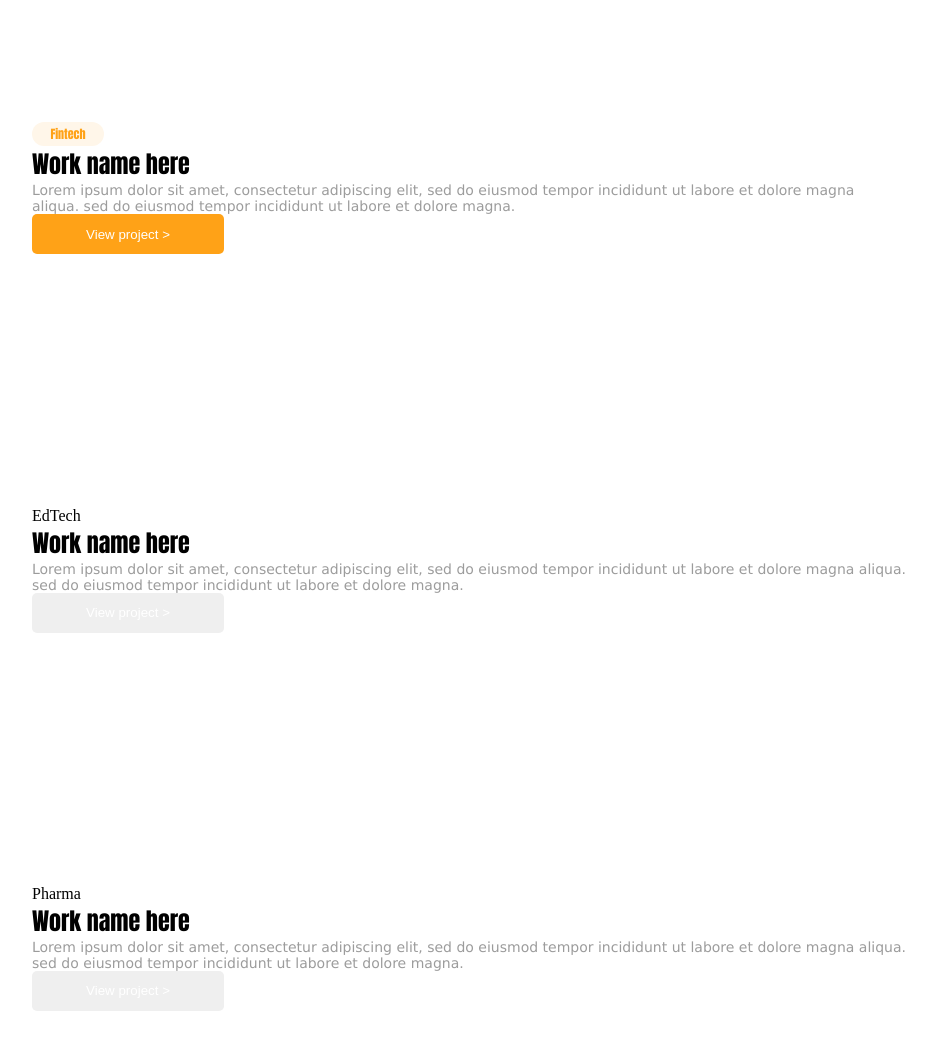
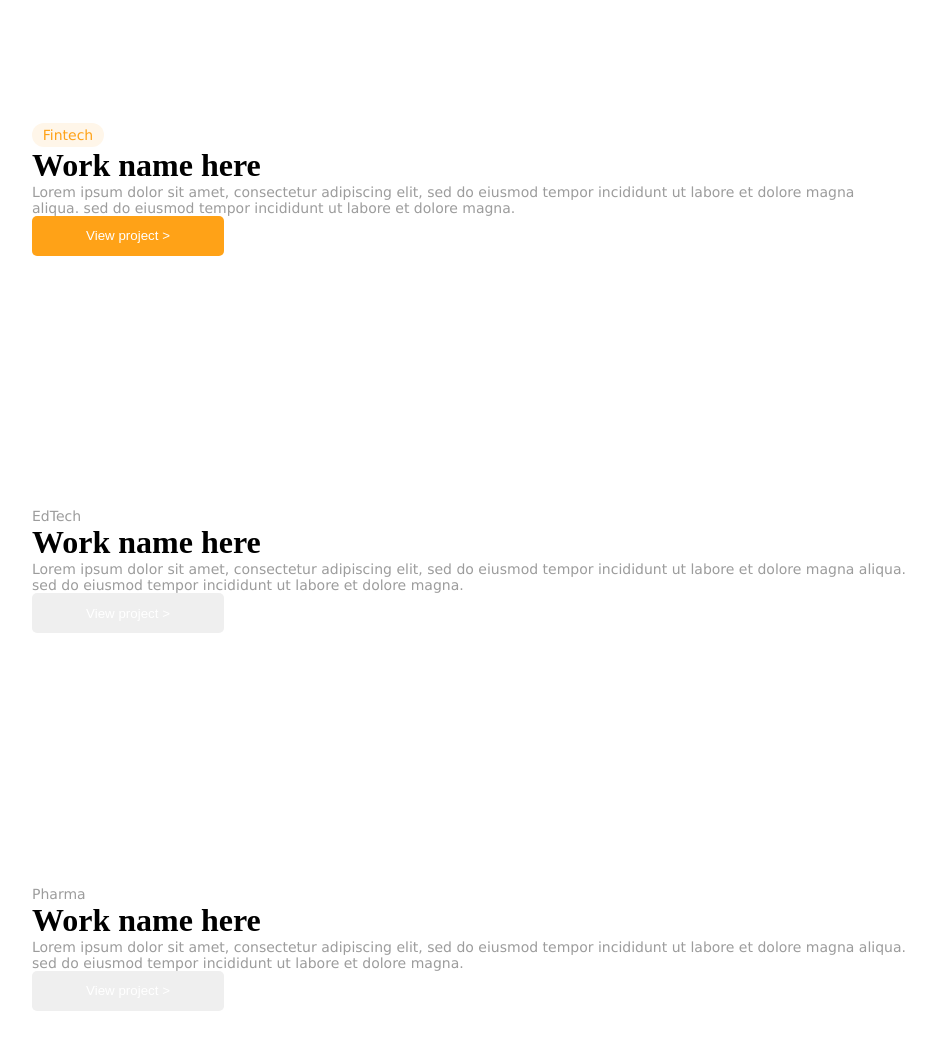
Before and after one commit to lusvs/portfolio, a plain HTML site: page index.html in a window 1280 px wide. Shown: the part 1280-2329 px from the top of the page, without its empty margins (168-1104 px from the left). Drawn offline with Linux system fonts and the light colour scheme.

Commit message:
style: estilizando a classe fintech

```diff
--- a/index.html
+++ b/index.html
@@ -99,7 +99,7 @@
 
                     <div class="trabalhos">
 
-                        <div class="fintech-bad">Fintech</div>
+                        <div class="fintech-bad"><p>Fintech</p></div>
                         <h1>Work name here</h1>
                         <p>Lorem ipsum dolor sit amet, consectetur adipiscing elit,
                             sed do eiusmod tempor incididunt ut labore et dolore magna aliqua.
@@ -115,7 +115,7 @@
                 <div class="edtech">
 
                     <div class="trabalhos">
-                        <div class="edtech-bad">EdTech</div>
+                        <div class="edtech-bad"><p>EdTech</p></div>
                         <h1>Work name here</h1>
                         <p>Lorem ipsum dolor sit amet, consectetur adipiscing elit,
                             sed do eiusmod tempor incididunt ut labore et dolore magna aliqua.
@@ -131,7 +131,7 @@
 
                     <div class="trabalhos">
 
-                        <div class="pharma-bad">Pharma</div>
+                        <div class="pharma-bad"><p>Pharma</p></div>
                         <h1>Work name here</h1>
                         <p>Lorem ipsum dolor sit amet, consectetur adipiscing elit,
                             sed do eiusmod tempor incididunt ut labore et dolore magna aliqua.
--- a/src/style/styles.css
+++ b/src/style/styles.css
@@ -206,6 +206,8 @@ header {
     justify-content: space-around;
 }
 
+.trabalhos
+
 .trabalhos h1{
     font-family: Impact, Haettenschweiler, 'Arial Narrow Bold', sans-serif;
     font-size: 24px;
@@ -242,6 +244,9 @@ header {
     font-family: Impact, Haettenschweiler, 'Arial Narrow Bold', sans-serif;
     border-radius: 60px;
     background-color: #FFF6E9;
+}
+
+.fintech-bad p{
     color: #FFA217;
 }
 
```
